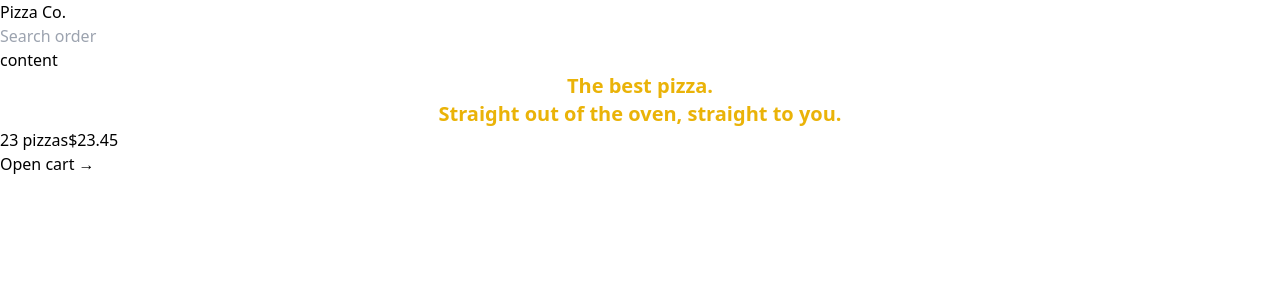
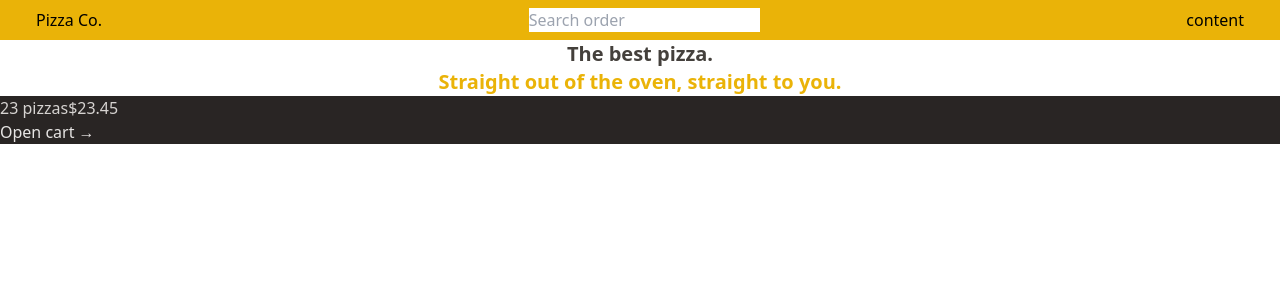
Before and after one commit to LazizbekDev/fast-food, a React (Vite) app: page / in a window 1280 px wide. Shown: the top 300 px of the page. Built offline with nearby package versions, Linux system fonts and the light colour scheme.

Commit message:
she wanna be billioner so fucking bad

```diff
--- a/src/features/cart/CardOverview.jsx
+++ b/src/features/cart/CardOverview.jsx
@@ -2,8 +2,8 @@
 
 function CartOverview() {
     return (
-      <div>
-        <p>
+      <div className={'bg-stone-800 text-stone-200'}>
+        <p className={'text-stone-300'}>
           <span>23 pizzas</span>
           <span>$23.45</span>
         </p>
--- a/src/ui/Header.jsx
+++ b/src/ui/Header.jsx
@@ -3,7 +3,7 @@
 
 const Header = () => {
     return (
-        <header>
+        <header className={'bg-yellow-500 flex py-2 px-9 justify-between'}>
             <Link to={'/'}>Pizza Co.</Link>
 
             <SearchOrder />
--- a/src/ui/Home.jsx
+++ b/src/ui/Home.jsx
@@ -1,10 +1,12 @@
 function Home() {
     return (
       <div>
-        <h1 className={"text-center text-xl font-semibold text-yellow-500"}>
+        <h1 className={"text-center text-xl font-semibold text-stone-700"}>
           The best pizza.
           <br />
-          Straight out of the oven, straight to you.
+          <span className={'text-yellow-500'}>
+              Straight out of the oven, straight to you.
+          </span>
         </h1>
       </div>
     );
```
